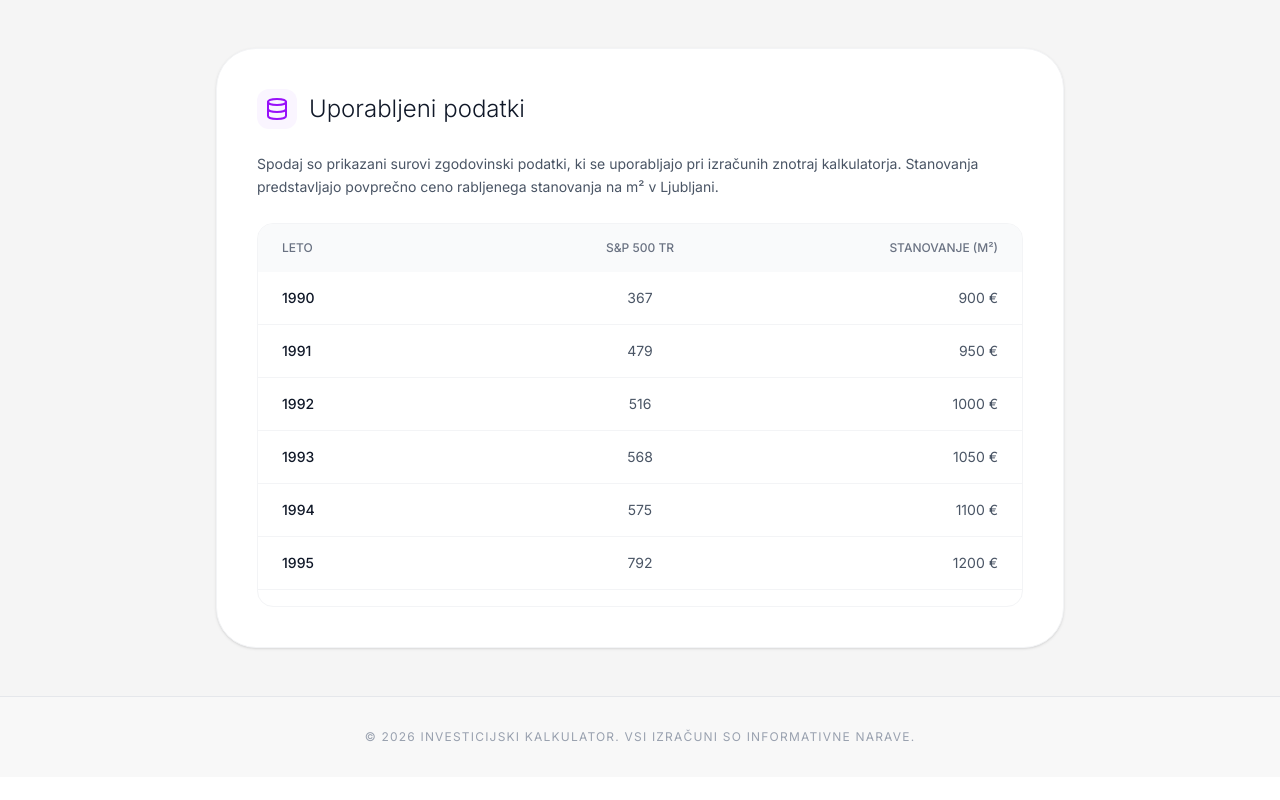
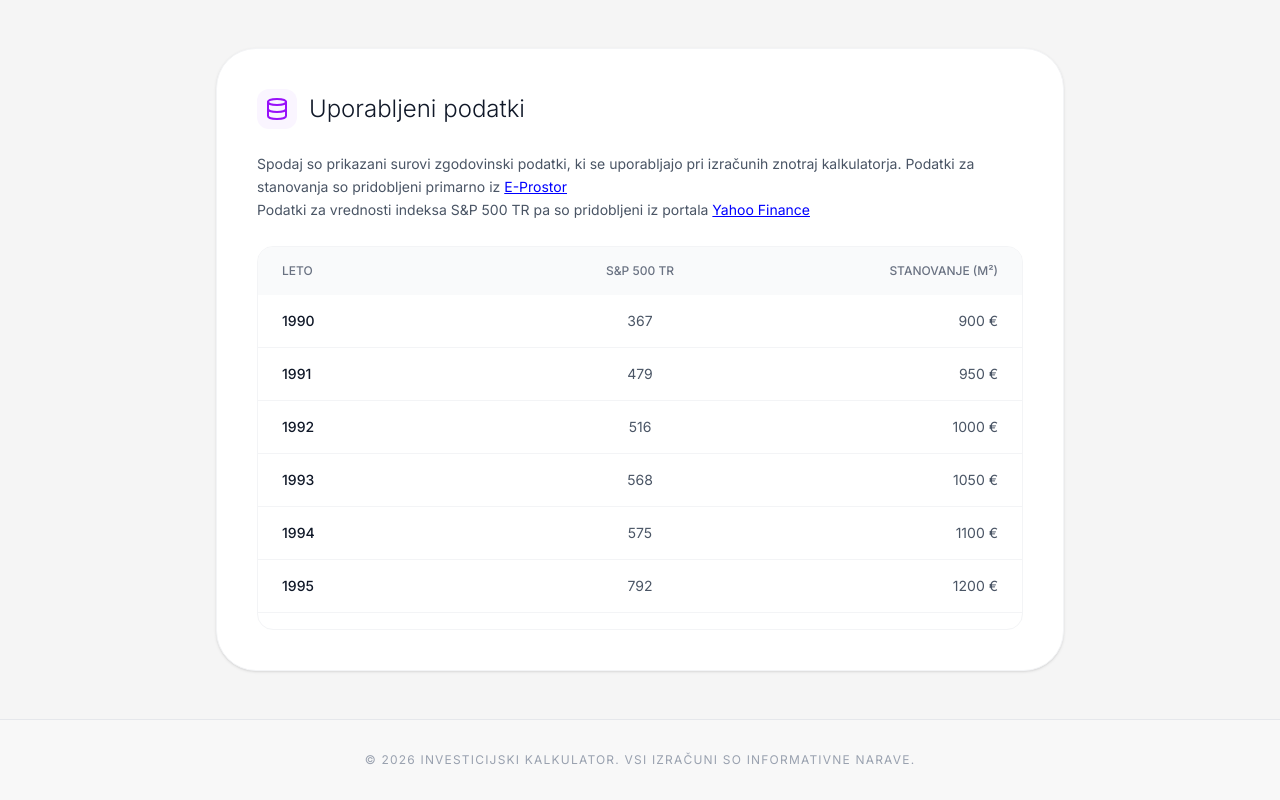
Before and after one commit to Zankooo/index-vs-stanovanja-slo, a Vue app in the folder frontend/: page /about in a window 1280 px wide. Shown: the part 1555-2355 px from the top of the page. Before the commit the page ends 2332 px from the top, so only its background shows below. Built offline with nearby package versions, Linux system fonts and the light colour scheme.

Commit message:
popravek

```diff
--- a/frontend/src/views/About.vue
+++ b/frontend/src/views/About.vue
@@ -130,7 +130,15 @@ const podatki = [
         <h2 class="text-2xl font-light text-gray-900">Uporabljeni podatki</h2>
       </div>
       <p class="text-gray-600 leading-relaxed text-sm">
-        Spodaj so prikazani surovi zgodovinski podatki, ki se uporabljajo pri izračunih znotraj kalkulatorja. Stanovanja predstavljajo povprečno ceno rabljenega stanovanja na m² v Ljubljani.
+        Spodaj so prikazani surovi zgodovinski podatki, ki se uporabljajo pri izračunih znotraj kalkulatorja. Podatki za stanovanja so pridobljeni primarno iz
+        <a href="https://www.e-prostor.gov.si/podrocja/trg-in-vrednosti-nepremicnin/trg-nepremicnin/" target="_blank" rel="noopener noreferrer" style="color: blue; text-decoration: underline;">
+            E-Prostor
+        </a>
+        <br>
+        Podatki za vrednosti indeksa S&P 500 TR pa so pridobljeni iz portala
+        <a href="https://finance.yahoo.com/quote/%5ESP500TR/history/?period1=568305000&period2=1780230324" target="_blank" rel="noopener noreferrer" style="color: blue; text-decoration: underline;">
+            Yahoo Finance
+        </a>
       </p>
 
       <div class="overflow-x-auto rounded-2xl border border-gray-100 max-h-96">
```
